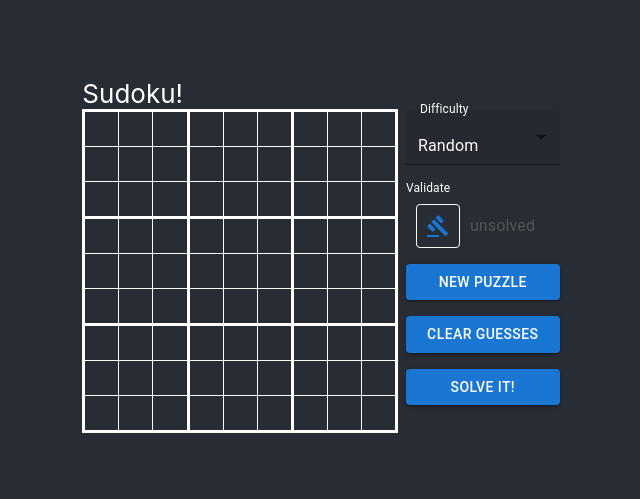
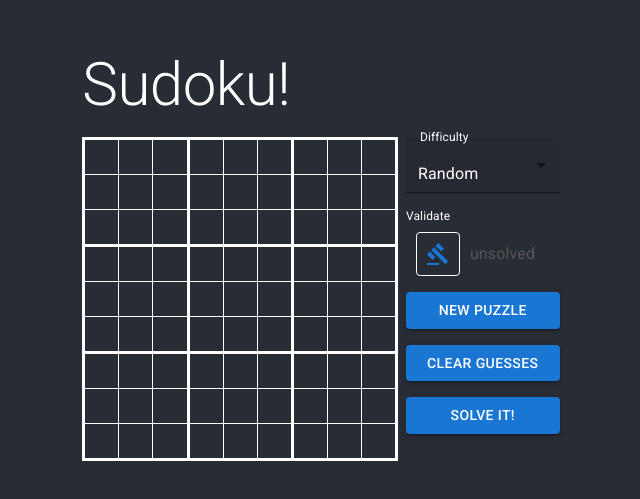
Before and after one commit to derekrprice/sudoku, a React (Create React App) app: page / in a window 1280 px wide. Shown: the part 145-644 px from the top of the page, without its empty margins (319-959 px from the left). Built offline with nearby package versions, Linux system fonts and the light colour scheme; no server answers.

Commit message:
Add Sudoku joke.

```diff
--- a/public/index.html
+++ b/public/index.html
@@ -15,6 +15,10 @@
       user's mobile device or desktop. See https://developers.google.com/web/fundamentals/web-app-manifest/
     -->
     <link rel="manifest" href="%PUBLIC_URL%/manifest.json" />
+    <link
+            rel="stylesheet"
+            href="https://fonts.googleapis.com/css?family=Roboto:300,400,500,700&display=swap"
+    />
     <!--
       Notice the use of %PUBLIC_URL% in the tags above.
       It will be replaced with the URL of the `public` folder during the build.
--- a/src/App.css
+++ b/src/App.css
@@ -1,13 +1,8 @@
 .App {
   background-color: #282c34;
   min-height: 100vh;
-  min-width: 80vw;
+  min-width: 100vw;
   color: white;
-}
-
-.App-header {
-  font-size: calc(10px + 2vmin);
-  /*justify-content: left;*/
 }
 
 table {
@@ -72,3 +67,13 @@ body {
 body::-webkit-scrollbar {
   display: none; /* for Chrome, Safari, and Opera */
 }
+
+#Joke {
+  font-weight: bold;
+  padding: 16px;
+}
+
+#Punchline {
+  font-weight: normal;
+  padding: 16px;
+}
--- a/src/App.tsx
+++ b/src/App.tsx
@@ -1,6 +1,16 @@
 import React, {ChangeEvent, KeyboardEvent, useEffect, useState} from 'react';
 import './App.css';
-import {Button, Checkbox, FormControl, FormControlLabel, Grid, InputLabel, MenuItem, Select} from "@mui/material";
+import {
+    Button,
+    Checkbox,
+    FormControl,
+    FormControlLabel,
+    Grid,
+    InputLabel,
+    MenuItem, Popover,
+    Select,
+    Typography
+} from "@mui/material";
 import {SudokuBoardProvider, useSudokuBoardContext} from "./contexts/sudoku-board";
 import Cell from "./puzzle/cell";
 import GavelIcon from "@mui/icons-material/Gavel";
@@ -130,13 +140,35 @@ const SudokuBoard = () => {
 };
 
 function App() {
+    const [jokeAnchor, setJokeAnchor] = useState<HTMLElement | null>(null);
+    const handleJokeOpen = (event: React.MouseEvent<HTMLElement>) => setJokeAnchor(event.currentTarget);
+    const handleJokeClose = () => setJokeAnchor(null);
+
     return (
         <SudokuBoardProvider>
             <Grid container justifyContent="center" alignItems="center" className="App">
                 <Grid item>
-                  <Grid container direction="column">
-                      <Grid item xs className="App-header">
+                    <Grid container direction="column" spacing={2}>
+                        <Grid item xs>
+                            <Typography variant="h2" onMouseEnter={handleJokeOpen} onMouseLeave={handleJokeClose} className="App-header">
                                 Sudoku!
+                            </Typography>
+                            <Popover
+                                open={!!jokeAnchor}
+                                anchorEl={jokeAnchor}
+                                sx={{pointerEvents: 'none',}}
+                                anchorOrigin={{vertical: 'top', horizontal: 'left',}}
+                                transformOrigin={{vertical: 'bottom', horizontal: 'left',}}
+                                onClose={handleJokeClose}
+                                disableRestoreFocus
+                            >
+                                <Typography id="Joke" variant="body1">
+                                    The guy who invented Sudoku actually really hated numbers.
+                                </Typography>
+                                <Typography id="Punchline" variant="body2">
+                                    He just wanted to put them in their place.
+                                </Typography>
+                            </Popover>
                         </Grid>
                         <Grid item>
                             <SudokuBoard></SudokuBoard>
@@ -144,7 +176,6 @@ function App() {
                     </Grid>
                 </Grid>
             </Grid>
-
         </SudokuBoardProvider>
     );
 }
```
Lines whose indentation alone changed are shown as unchanged.
